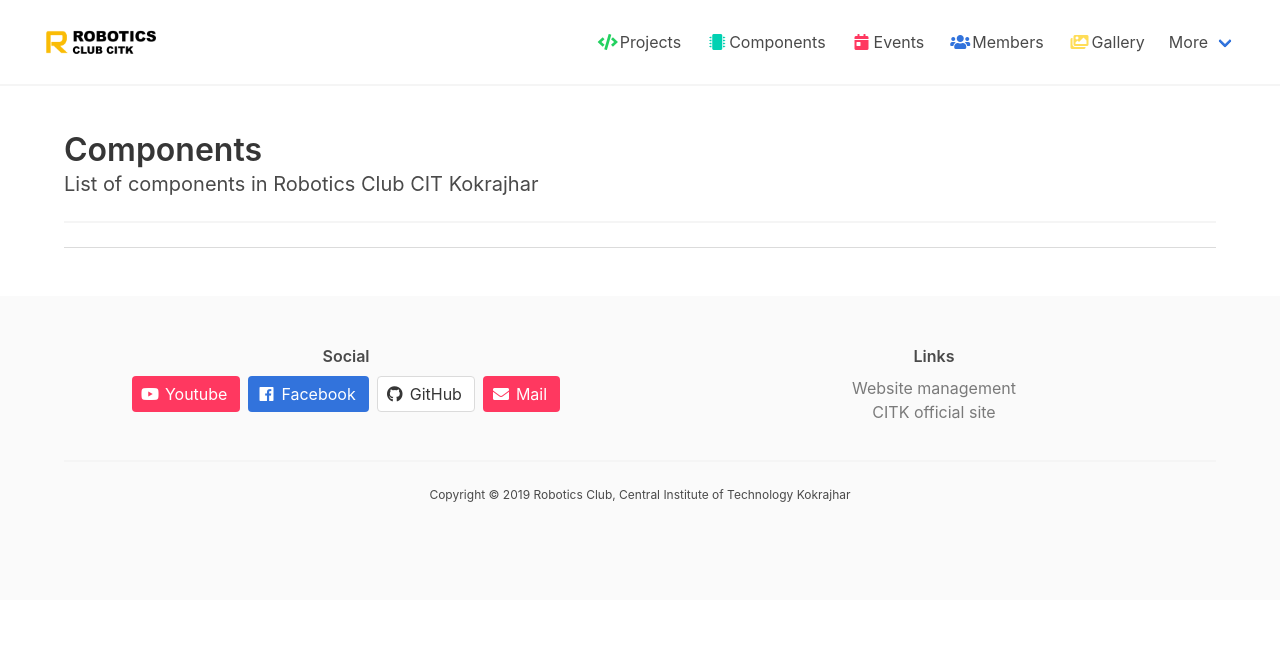
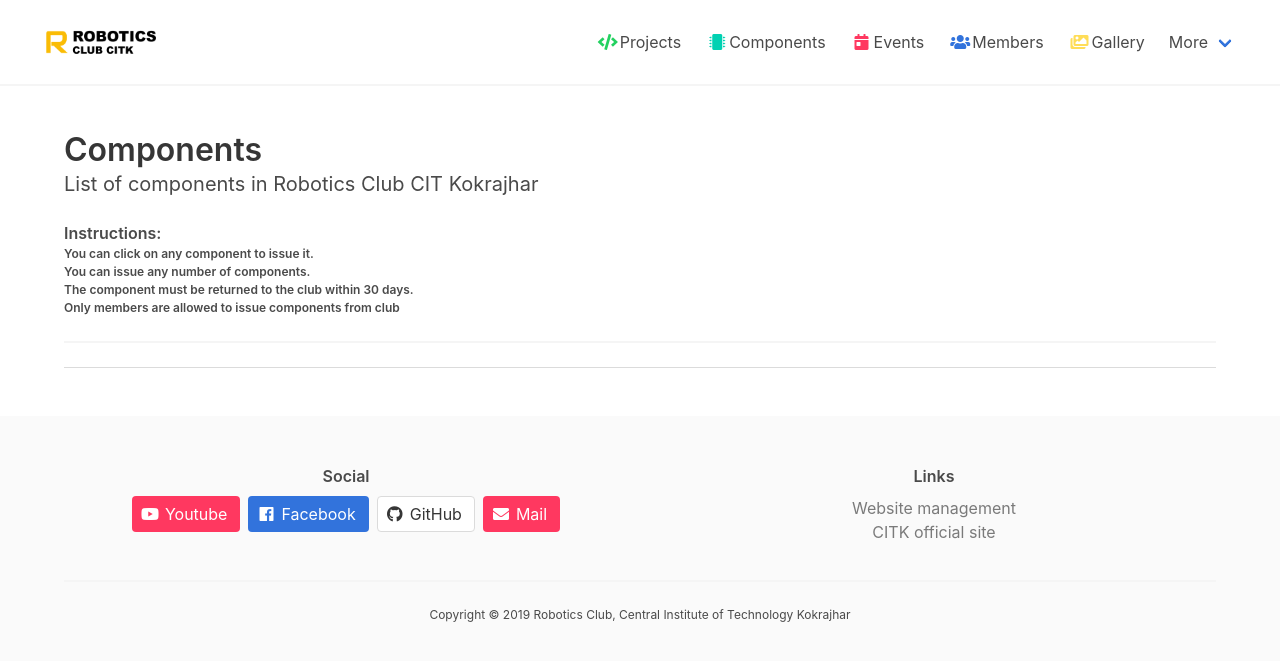
Before and after one commit to robotics-club-citk/robotics-club-citk.github.io, a Jekyll site: the page built from components.html, in a window 1280 px wide. Shown: the top 661 px of the page. Built offline with Jekyll 4.4.1, drawn with Linux system fonts in a browser that asks for light colours.

Commit message:
mailurl encoded properly, added instructions

```diff
--- a/components.html
+++ b/components.html
@@ -1,7 +1,7 @@
 ---
 layout: default
 title: Components
-description: Find all the components available in Robotics Club CIT Kokrajhar
+description: List of all the components available in Robotics Club CIT Kokrajhar
 ---
 
 <script src="https://cdn.jsdelivr.net/npm/vue/dist/vue.min.js"></script>
@@ -16,11 +16,7 @@ description: Find all the components available in Robotics Club CIT Kokrajhar
     <div class="modal-card">
       <header class="modal-card-head">
         <p class="modal-card-title">Issue this component</p>
-        <button
-          class="delete"
-          aria-label="close"
-          @click="dialog = false"
-        ></button>
+        <button class="delete" aria-label="close" @click="dialog = false"></button>
       </header>
       <section class="modal-card-body">
         <p class="r-ellipsis has-text-weight-semibold">
@@ -34,9 +30,10 @@ description: Find all the components available in Robotics Club CIT Kokrajhar
             </figure>
           </div>
           <div class="column is-narrow">
-            <p class="">Item in stock : ((selectedItem.available))</p>
-            <p>You are about to issue this item</p>
-            <br /><br />
+            <p class="has-text-link">Item in stock : ((selectedItem.available))</p>
+            <p>You are about to issue this item.</p>
+            <p>Please fill your details in the next step.</p>
+            <br />
             <p class="is-size-7">Note:</p>
             <p class="is-size-7">Only members can issue this component</p>
             <p class="is-size-7">
@@ -55,27 +52,27 @@ description: Find all the components available in Robotics Club CIT Kokrajhar
   <div class="container">
     <h1 class="title">Components</h1>
     <h3 class="subtitle">List of components in Robotics Club CIT Kokrajhar</h3>
+    <p class="has-text-weight-semibold">Instructions:</p>
+    <ul class="is-size-7 has-text-weight-semibold">
+      <li>You can click on any component to issue it.</li>
+      <li>You can issue any number of components.</li>
+      <li>The component must be returned to the club within 30 days.</li>
+      <li>Only members are allowed to issue components from club</li>
+    </ul>
+
     <hr />
 
     <div class="tabs is-centered is-boxed">
       <ul>
-        <li
-          v-for="type in types"
-          :class="{ 'is-active': type == selectedType, 'is-capitalized':true }"
-          @click="selectedType = type"
-          :key="type"
-        >
+        <li v-for="type in types" :class="{ 'is-active': type == selectedType, 'is-capitalized':true }"
+          @click="selectedType = type" :key="type">
           <a>((type))</a>
         </li>
       </ul>
     </div>
     <div class="columns is-multiline">
-      <div
-        v-for="item in components"
-        v-show="item.type == selectedType"
-        :key="item.id"
-        class="column is-half-tablet is-one-third-desktop"
-      >
+      <div v-for="item in components" v-show="item.type == selectedType" :key="item.id"
+        class="column is-half-tablet is-one-third-desktop">
         <a class="box r-border" @click="showDialog(item)">
           <p class="r-ellipsis has-text-weight-semibold">(( item.name ))</p>
           <br />
@@ -157,11 +154,11 @@ description: Find all the components available in Robotics Club CIT Kokrajhar
         this.selectedItem = item;
         this.dialog = true;
         this.mailBody =
-          "I want to issue the following item\n\nItem id: " +
+          "I want to issue the following component\n\nComponent id: " +
           item.id +
-          "\nItem name: " +
+          "\nComponent name: " +
           item.name +
-          "\nQuantity: 1";
+          "\nQuantity: 1\n\nName: \nRollnum: \nPhone: \n";
       }
     },
 
```
Also changed, not shown: other parts of components.html (+2 -2 lines).
